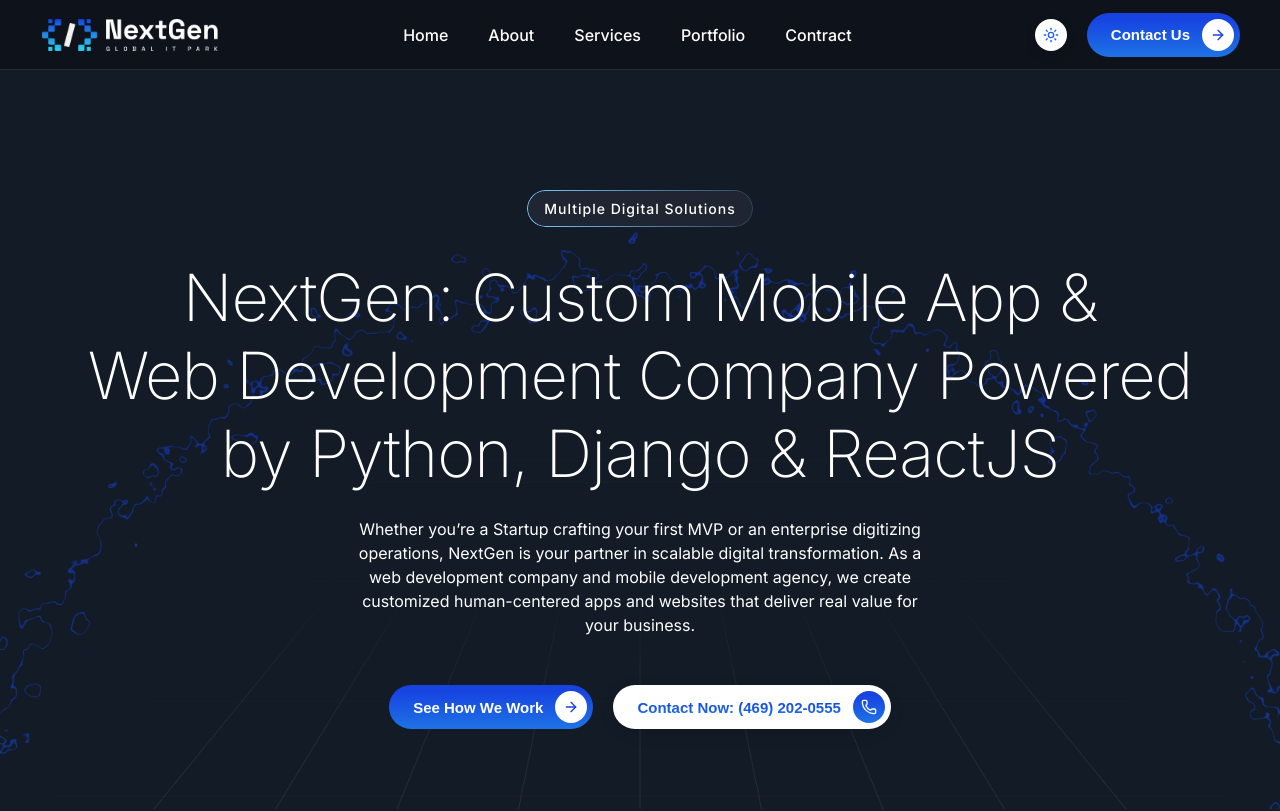
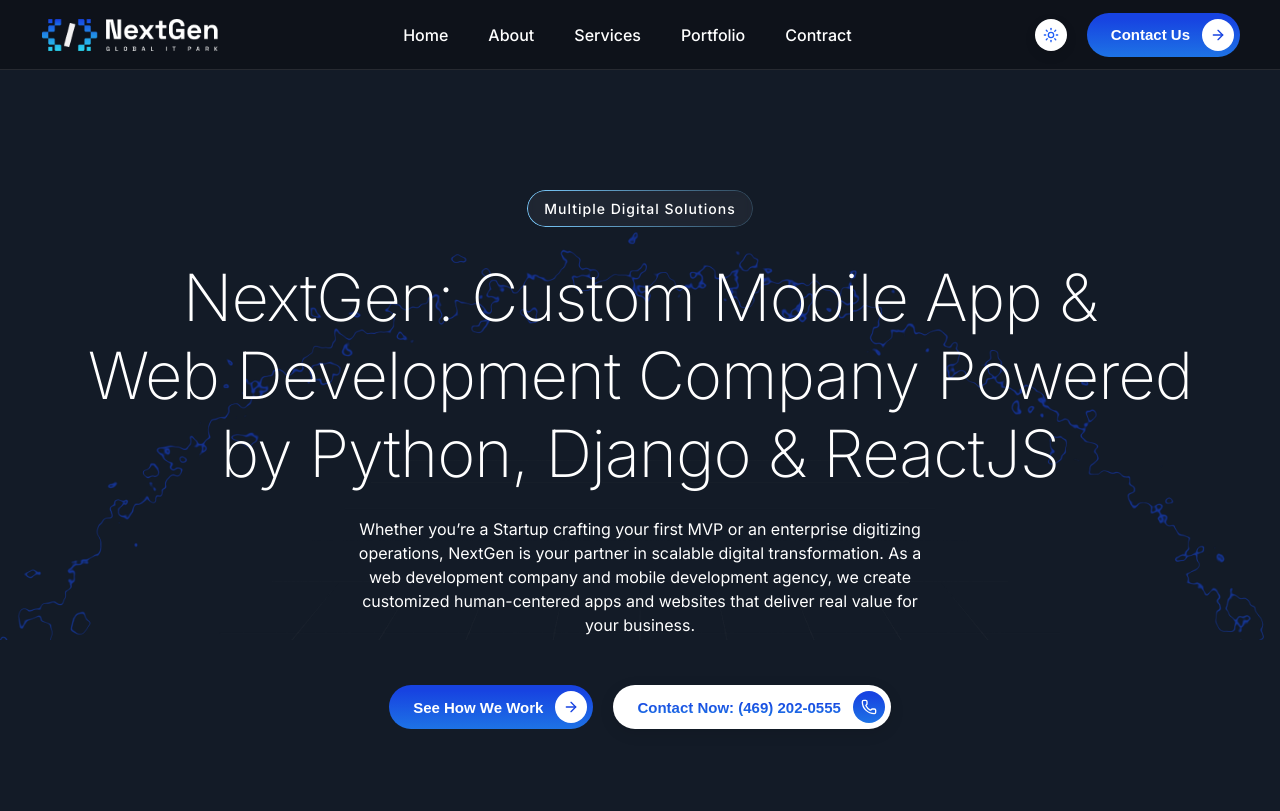
Before and after one commit to khalidARB/NextG, a React (Vite) app: page / in a window 1280 px wide. Shown: the top 811 px of the page. Built offline with nearby package versions, Linux system fonts and the light colour scheme.

Commit message:
Limit Hero background height

```diff
--- a/src/components/sections/Hero/Hero.module.css
+++ b/src/components/sections/Hero/Hero.module.css
@@ -15,7 +15,8 @@
     top: 70px;
     left: 0;
     width: 100%;
-    height: calc(100% - 70px);
+    height: 500px;
+    /* Limit height so it doesn't go too far down */
     z-index: 1;
 }
 
```
